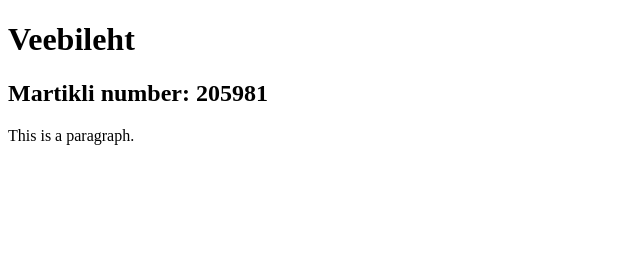
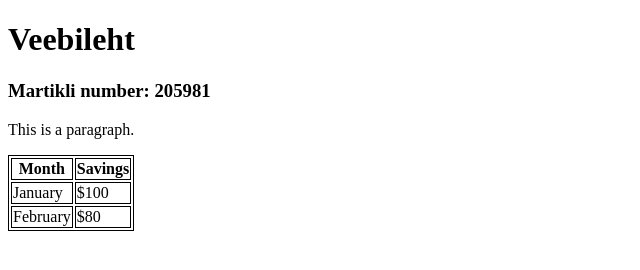
Before and after one commit to kat050/kat050.github.io, a plain HTML site: page index.html in a window 1280 px wide. Shown: the whole page, without its empty margins (0-640 px from the left). Drawn offline with Linux system fonts and the light colour scheme.

Commit message:
Update index.html

```diff
--- a/index.html
+++ b/index.html
@@ -4,10 +4,33 @@
 <title>Page Title</title>
 </head>
 <body>
+ <style>
+table, th, td {
+  border: 1px solid black;
+}
+</style>
+</head>
+<body>
 
 <h1>Veebileht</h1>
-<h2>Martikli number: 205981</h2>
+<h3>Martikli number: 205981</h3>
 <p>This is a paragraph.</p>
+
+ <table>
+  <tr>
+    <th>Month</th>
+    <th>Savings</th>
+  </tr>
+  <tr>
+    <td>January</td>
+    <td>$100</td>
+  </tr>
+  <tr>
+    <td>February</td>
+    <td>$80</td>
+  </tr>
+</table>
+
 
 </body>
 </html>
```
